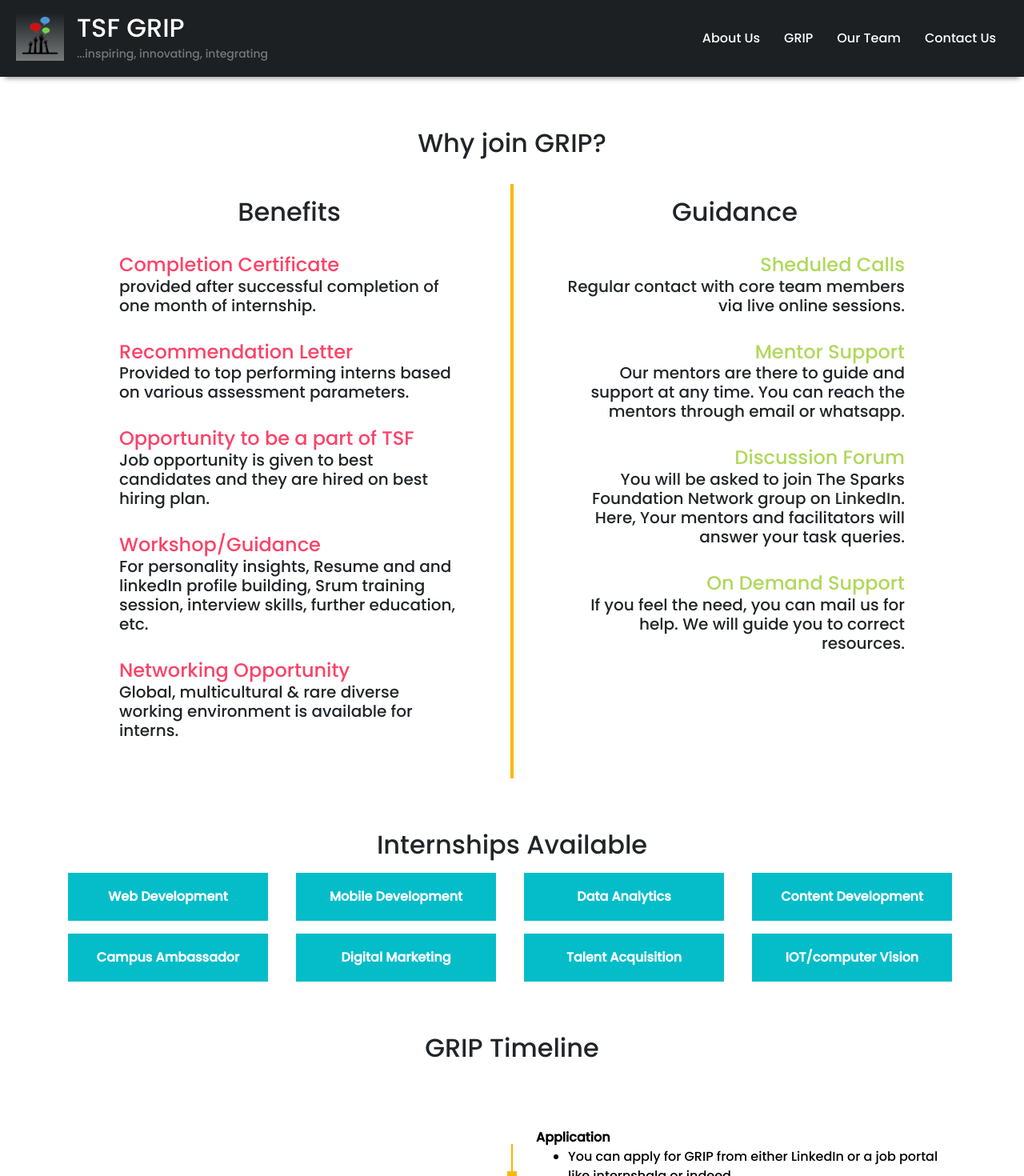
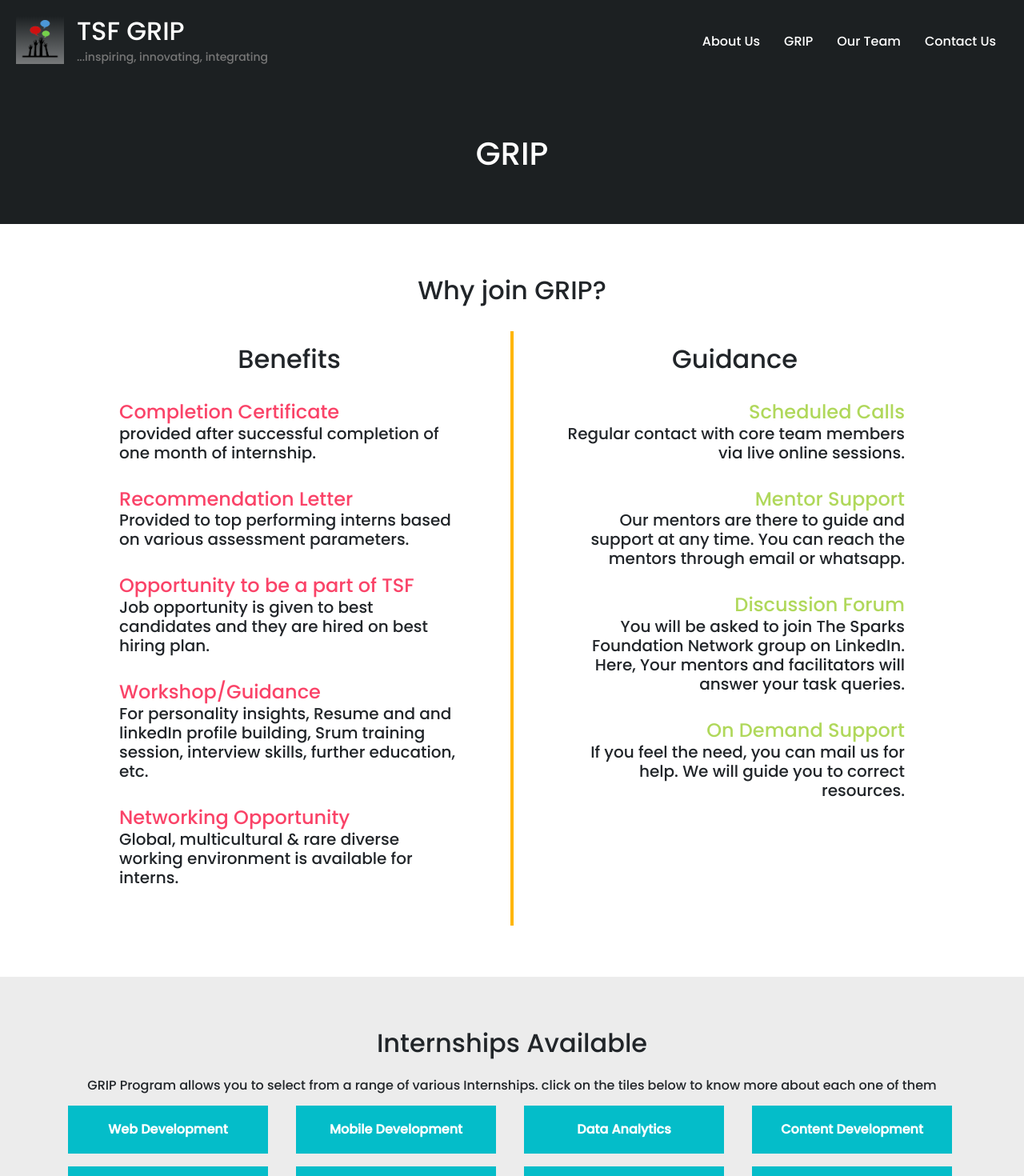
Before and after one commit to harshmauny/grip-website-task, a React (Create React App) app in the folder grip-frontend/: page /grip in a window 1280 px wide. Shown: the top 1470 px of the page at 80% size. Built offline with nearby package versions, Linux system fonts and the light colour scheme.

Commit message:
improved the pages

```diff
--- a/grip-frontend/src/components/Contact.css
+++ b/grip-frontend/src/components/Contact.css
@@ -1,3 +1,11 @@
+.contact-us-heading {
+    text-align: center;
+    padding: 4rem 0;
+    background-color: #1c2022;
+    color: #fff;
+}
+
+
 /* ---------------------------------------Contact & Address--------------------------------------- */
 
 .contact-info {
--- a/grip-frontend/src/components/Contact.jsx
+++ b/grip-frontend/src/components/Contact.jsx
@@ -54,8 +54,11 @@
     }
 
     return (
+        <div>
+            <div className="contact-us-heading">
+                <h1>Contact Us</h1>
+            </div>
             <div className="container">
-
                 <div className="contact-info">
 
                     <div className="address">
@@ -163,6 +166,9 @@
                     </div>
 
                 </div>
+            </div>
+
+
 
         </div>
     )
--- a/grip-frontend/src/components/Grip.css
+++ b/grip-frontend/src/components/Grip.css
@@ -1,8 +1,15 @@
+.grip-page-heading {
+    text-align: center;
+    padding: 4rem 0;
+    background-color: #1c2022;
+    color: #fff;
+}
+
+
 /* -------------------------------------Grip-info(benefits and guidance)------------------------------------- */
 
 .timeline-heading,
 .grip-info-top-heading,
-.Internships-heading,
 .student-review {
     text-align: center;
     margin-top: 4rem;
@@ -49,6 +56,16 @@
 
 
 /* -------------------------------------Internships-tiles------------------------------------- */
+
+.Internships {
+    background-color: #ececec;
+    padding: 4rem 0;
+    margin: 4rem 0;
+}
+
+.Internships-heading {
+    text-align: center;
+}
 
 .Internships-btn {
     margin-top: 1rem;
--- a/grip-frontend/src/components/Grip.jsx
+++ b/grip-frontend/src/components/Grip.jsx
@@ -14,7 +14,7 @@
     ])
 
     const [guidance] = useState([
-        { id: 1, heading: "Sheduled Calls", context: "Regular contact with core team members via live online sessions." },
+        { id: 1, heading: "Scheduled Calls", context: "Regular contact with core team members via live online sessions." },
         { id: 2, heading: "Mentor Support", context: "Our mentors are there to guide and support at any time. You can reach the mentors through email or whatsapp." },
         { id: 3, heading: "Discussion Forum", context: "You will be asked to join The Sparks Foundation Network group on LinkedIn. Here, Your mentors and facilitators will answer your task queries." },
         { id: 4, heading: "On Demand Support", context: "If you feel the need, you can mail us for help. We will guide you to correct resources." },
@@ -23,6 +23,9 @@
 
     return (
         <div >
+            <div className="grip-page-heading">
+                <h1>GRIP</h1>
+            </div>
 
             <div className="grip-info-top container">
 
@@ -69,12 +72,14 @@
 
             </div>
 
-            <div className="Internships container">
+            <div className="Internships">
 
-                <div className="Internships-heading">
+                <div className="Internships-heading container">
                     <h2>Internships Available</h2>
+                    <br />
+                    <h6>GRIP Program allows you to select from a range of various Internships. click on the tiles below to know more about each one of them</h6>
                 </div>
-
+                <div className="container">
                     <div className="row">
                         <div className="col-md-3">
                             <a href="https://docs.google.com/document/d/1QmqPQVjTAlLL18nZBU5Mx7lqh0yF1jnvQKJXOWSct30/edit?usp=sharing"><button className="Internships-btn">Web Development</button></a>
@@ -103,6 +108,8 @@
                             <a href="https://docs.google.com/document/d/1aOIDcNi7PXBgPwl8E0RGS_s2unemS5ZWx8-clzrksGI/edit"><button className="Internships-btn">IOT/computer Vision </button></a>
                         </div>
                     </div>
+                </div>
+
 
             </div>
 
@@ -122,7 +129,7 @@
                                     <h6>Application</h6>
                                     <ul>
                                         <li>You can apply for GRIP from either LinkedIn or a job portal like internshala or indeed.</li>
-                                        <li>All applicants must fill the interest From and create a profile on My credible info before deadline.</li>
+                                        <li>All applicants must fill the <a href="https://docs.google.com/forms/d/e/1FAIpQLScTmzfiKkbfS2yjmabn3XczfaEVYnw4xgO5NfThPebxZnlc8Q/viewform?entry.941892130=LF06">interest form</a>  and create a profile on My credible info before deadline.</li>
                                     </ul>
                                 </span>
                                 <div className="t-square"></div>
--- a/grip-frontend/src/components/Header.jsx
+++ b/grip-frontend/src/components/Header.jsx
@@ -3,10 +3,10 @@
 import styled from "styled-components";
 import logo from '../assets/Logo.png';
 import './Header.css';
-
+// #1c2022
 const Nav = styled.nav`
   padding: 0 20px;
-  height: 6rem;
+  height: 13vh;
   min-height: 9vh;
   background: #1c2022;
   display: flex;
@@ -14,7 +14,11 @@
   align-items: center;
   margin: 0;
   width:100%;
-  box-shadow: 0 8px 6px -6px #999;
+  // box-shadow: 0 8px 6px -6px #999;
+
+  @media (max-width: 768px){
+    height:13vh;
+  }
 `;
 
 const Logo = styled.h1`
@@ -36,16 +40,37 @@
   }
 `;
 
-const Item = styled.li``;
+const Item = styled.li`
+
+`;
 
 const SLink = styled.a`
   color: white;
   text-decoration: none;
+  position: relative;
+
+  :before {
+    content: "";
+    position: absolute;
+    width: 0;
+    height: 2px;
+    bottom: 0;
+    left: 0;
+    background-color: #767676;
+    visibility: hidden;
+    transition: all 0.3s ease-in-out;
+  }
 
   :hover {
     text-decoration: none;
     color: #767676;
   }
+
+  :hover:before {
+    visibility: visible;
+    width: 100%;
+  }
+
 `;
 
 const NavIcon = styled.button`
@@ -76,6 +101,7 @@
 const Overlay = styled.div`
   z-index:2000;
   position: absolute;
+
   height: ${props => (props.open ? "91vh" : 0)};
   width: 100%;
   background: #1c2022;
--- a/grip-frontend/src/components/Home.jsx
+++ b/grip-frontend/src/components/Home.jsx
@@ -66,8 +66,8 @@
                 <div className="my-gallery" style={{ backgroundImage: "url(" + internship + ")" }}>
                     <div class="d-flex align-items-center justify-content-center min-vh-100">
                         <div className="gallery-text">
-                            <h2>Internships</h2>
-                            <p>Lorem ipsum dolor sit amet consectetur adipisicing elit. Voluptate, eos quas modi consequatur suscipit dolor itaque molestiae? Quae rerum, ducimus, omnis incidunt, fuga vel molestias excepturi et quasi saepe iure!</p>
+                            <h1>Internships</h1>
+                            <h6>We Conduct Internship Program To Help Students Be Ready For What Is Coming To Them In Their Career Ahead. To Know More About The GRIP Program, Scroll Down.</h6>
                         </div>
                     </div>
                 </div>
@@ -75,8 +75,8 @@
                 <div className="my-gallery" style={{ backgroundImage: "url(" + mentorship + ")" }}>
                     <div class="d-flex align-items-center justify-content-center min-vh-100">
                         <div className="gallery-text">
-                            <h2>Mentorship</h2>
-                            <p>Lorem ipsum dolor sit amet consectetur adipisicing elit. Voluptate, eos quas modi consequatur suscipit dolor itaque molestiae? Quae rerum, ducimus, omnis incidunt, fuga vel molestias excepturi et quasi saepe iure!</p>
+                            <h1>Mentorship</h1>
+                            <h6>We Help Students And Enable Them To Move Forward, Get Unstuck From Any Unfavorable Situation. We Keep An Alternative Channel Open Always To Help Them, When School And People Around Are Not Enough.</h6>
                         </div>
                     </div>
                 </div>
@@ -84,8 +84,8 @@
                 <div className="my-gallery" style={{ backgroundImage: "url(" + community + ")" }}>
                     <div class="d-flex align-items-center justify-content-center min-vh-100">
                         <div className="gallery-text">
-                            <h2>Community</h2>
-                            <p>Lorem ipsum dolor sit amet consectetur adipisicing elit. Voluptate, eos quas modi consequatur suscipit dolor itaque molestiae? Quae rerum, ducimus, omnis incidunt, fuga vel molestias excepturi et quasi saepe iure!</p>
+                            <h1>Community</h1>
+                            <h6>We Have Built A Community Of Sharing Knowledge, Helping Each Other. We Encourage Asking For Help, And Let Inner Desire Drive Students To Success.</h6>
                         </div>
                     </div>
                 </div>
@@ -131,12 +131,12 @@
 
             </div>
 
-            <div className="extra-info-top container">
+            {/* <div className="extra-info-top container">
                 <h4>virtual Internship</h4>
                 <h4>unpaid</h4>
                 <h4>flexible</h4>
                 <h4>5-6 hours per week</h4>
-            </div>
+            </div> */}
 
             <div className="extra-info-tiles container">
 
@@ -158,9 +158,13 @@
             <div className="counter-section">
                 <div className="join-us">
                     <div className="overlay-text">
-                        <h3>Come Join the Community now!</h3>
+                        <h3>Come Join the <span style={{ color: "#04BDC9" }}>Community </span>now! </h3>
                         <br />
-                        <p>Lorem ipsum, dolor sit amet consectetur adipisicing elit. Natus sapiente facilis quia deserunt rem molestiae impedit perspiciatis vero harum error. Blanditiis atque quisquam soluta minima itaque porro tempore nisi mollitia?</p>
+                        <p>Join The GRIP program now as an intern and unleash your potential. </p>
+                        <p>Interested in the GRIP program? Fill out the interest form now!</p>
+                        <div style={{ textAlign: "center" }}>
+                            <a href="https://docs.google.com/forms/d/e/1FAIpQLScTmzfiKkbfS2yjmabn3XczfaEVYnw4xgO5NfThPebxZnlc8Q/viewform?entry.941892130=LF06" target="_blank"><button className="interest-form-btn">Interest Form</button></a>
+                        </div>
                     </div>
 
                 </div>
@@ -206,8 +210,8 @@
                                 </CountUp>
                             </div>
                             <div className="item-right">
-                                <h4>Number of <br />Students</h4>
-                                <CountUp start={focus ? 0 : null} end={3000} duration={4} suffix="+">
+                                <h4>Internships<br />offered</h4>
+                                <CountUp start={focus ? 0 : null} end={8} duration={4} suffix="+">
                                     {({ countUpRef }) => (
                                         <VisibilitySensor onChange={(isVisible) => {
                                             if (isVisible) { setFocus(true); }
--- a/grip-frontend/src/components/OurTeam.css
+++ b/grip-frontend/src/components/OurTeam.css
@@ -1,6 +1,8 @@
 .our-team-heading {
     text-align: center;
-    margin: 2rem 0;
+    padding: 4rem 0;
+    background-color: #1c2022;
+    color: #fff;
 }
 
 .team-card {
```
Also changed, not shown: grip-frontend/src/components/Home.css (+33 -7 lines), grip-frontend/src/components/OurTeam.jsx (+3 -14 lines). Lines whose indentation alone changed are shown as unchanged.
